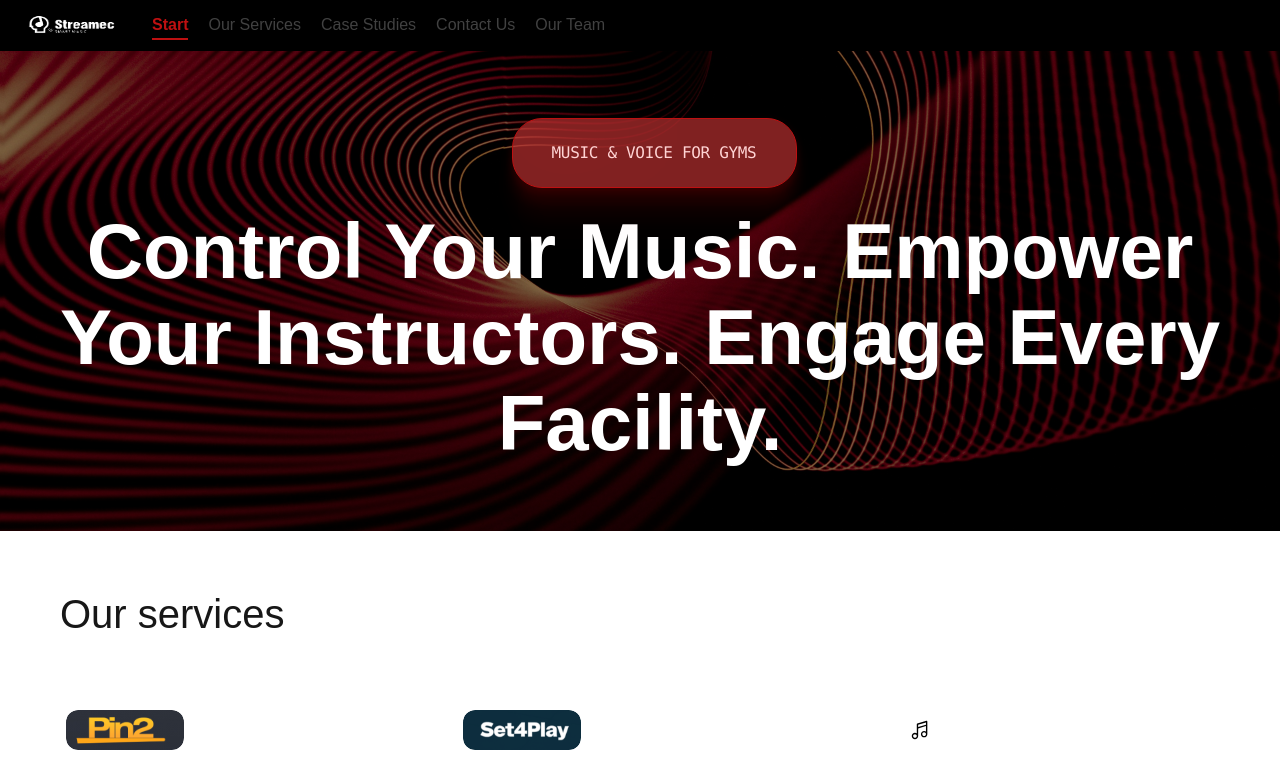
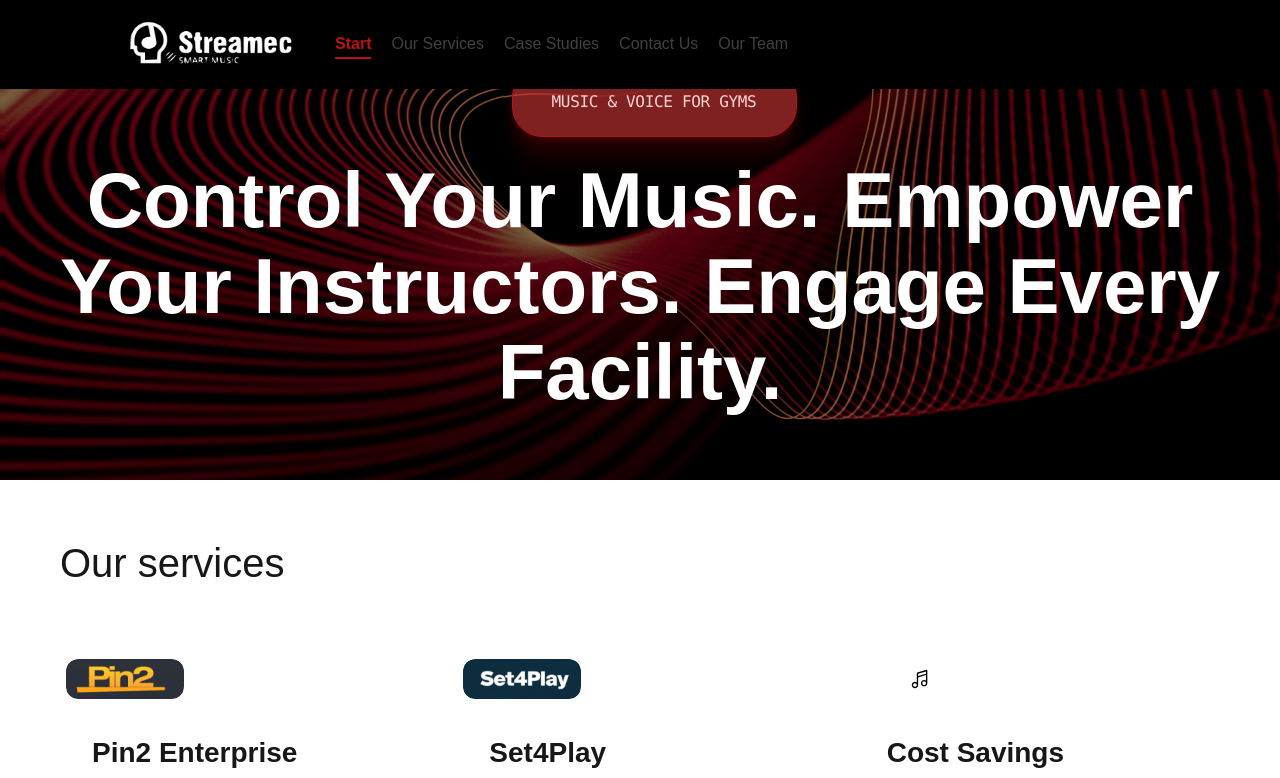
Before and after one commit to CodersBros/streamec_web, a Next.js app: page / in a window 1280 px wide. Shown: the top 778 px of the page. Built offline with nearby package versions, Linux system fonts and the light colour scheme.

Commit message:
feat: Update Header and HeaderNav components for improved layout and navigation

```diff
--- a/src/components/layout/Header.tsx
+++ b/src/components/layout/Header.tsx
@@ -1,23 +1,32 @@
 "use client";
 
-import styled from 'styled-components';
 import Logo from '@/components/ui/Logo';
+import { variables } from '@/styles/variables';
+import styled, { css } from 'styled-components';
 import HeaderNav from './HeaderNav.client';
-import { variables } from '@/styles/variables';
+
+export const responsiveContainerPadding = css`
+  padding-inline:  max(calc((100% - 1440px) / 2), 0px);
+
+`;
 
 const HeaderRoot = styled.header`
-    position: sticky;
+    position: fixed;
     top: 0;
     z-index: 50;
     background: ${variables.colors.black};
     border-bottom: 1px solid rgba(0,0,0,0.08);
-    padding: 12px 24px;
+    width: 100%;
 `;
+const HeaderWrapper = styled.div`
+${responsiveContainerPadding}
+`
+const Row = styled.div`
 
-const Row = styled.div`
     display: flex;
     align-items: center;
     gap: 32px;
+    padding: 12px 120px;
 `;
 
 const SkipLink = styled.a`
@@ -38,10 +47,13 @@ const SkipLink = styled.a`
 const Header = () => (
     <HeaderRoot>
         <SkipLink href="#main">Przejdź do treści</SkipLink>
-        <Row>
-            <Logo width={96} height={26} alt="Streamec logo" />
+        <HeaderWrapper>
+            <Row>
+                <Logo width={183} height={64} alt="Streamec logo" />
             <HeaderNav />
-        </Row>
+            </Row>
+        </HeaderWrapper>
+
     </HeaderRoot>
 );
 
--- a/src/components/layout/HeaderNav.client.tsx
+++ b/src/components/layout/HeaderNav.client.tsx
@@ -43,7 +43,7 @@ const HeaderNav = () => {
           return (
             <NavItem key={section.id}>
               <NavLink
-                href={`#${section.hash}`}
+                href={section.hash}
                 $active={isActive}
                 aria-current={isActive ? 'page' : undefined}
               >
```
